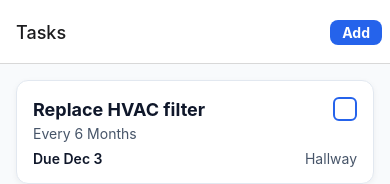
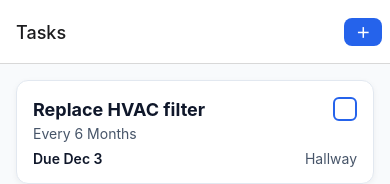
Before and after one commit to loglogkra/home-maintenance, a React Native app: screen /TasksTab in a window 390 px wide. Shown: the top 184 px of the page. Built offline with nearby package versions, Linux system fonts and the light colour scheme.

Commit message:
Implement add task creation flow

```diff
--- a/src/screens/AddTaskScreen.tsx
+++ b/src/screens/AddTaskScreen.tsx
@@ -38,8 +38,13 @@ const AddTaskScreen: React.FC<Props> = ({ navigation }) => {
       return;
     }
 
+    if (dueDate && !parsedDueDate) {
+      Alert.alert('Invalid date', 'Please enter a due date in the format YYYY-MM-DD.');
+      return;
+    }
+
     const newTask = {
-      id: `task-${Date.now()}`,
+      id: Date.now().toString(),
       name: name.trim(),
       frequency,
       room: room.trim() || undefined,
--- a/src/screens/TasksScreen.tsx
+++ b/src/screens/TasksScreen.tsx
@@ -1,4 +1,4 @@
-import React, { useEffect } from 'react';
+import React, { useCallback, useEffect } from 'react';
 import { FlatList, Pressable, StyleSheet, Text, View } from 'react-native';
 import { NativeStackNavigationProp } from '@react-navigation/native-stack';
 import { useNavigation } from '@react-navigation/native';
@@ -19,15 +19,19 @@ const TasksScreen: React.FC = () => {
   const navigation = useNavigation<NativeStackNavigationProp<TaskStackParamList>>();
   const { tasks, toggleTaskCompleted } = useHomeStore();
 
+  const handleAddTask = useCallback(() => {
+    navigation.navigate('AddTask');
+  }, [navigation]);
+
   useEffect(() => {
     navigation.setOptions({
       headerRight: () => (
-        <Pressable style={styles.headerButton} onPress={() => navigation.navigate('AddTask')}>
-          <Text style={styles.headerButtonText}>Add</Text>
+        <Pressable style={styles.headerButton} onPress={handleAddTask}>
+          <Text style={styles.headerButtonText}>＋</Text>
         </Pressable>
       ),
     });
-  }, [navigation]);
+  }, [handleAddTask, navigation]);
 
   const renderItem = ({ item }: { item: Task }) => (
     <TaskCard task={item} onToggle={toggleTaskCompleted} />
@@ -42,7 +46,7 @@ const TasksScreen: React.FC = () => {
         renderItem={renderItem}
         ListEmptyComponent={<Text style={styles.emptyText}>Add your first task to get started.</Text>}
       />
-      <Pressable style={styles.fab} onPress={() => navigation.navigate('AddTask')}>
+      <Pressable style={styles.fab} onPress={handleAddTask}>
         <Text style={styles.fabText}>＋</Text>
       </Pressable>
     </View>
```
